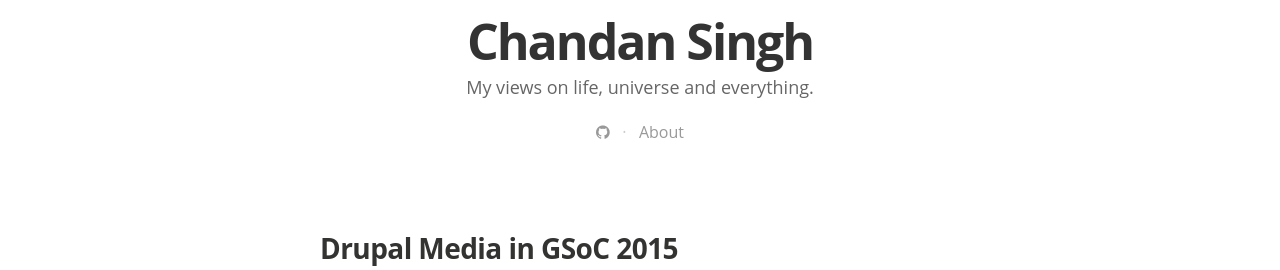
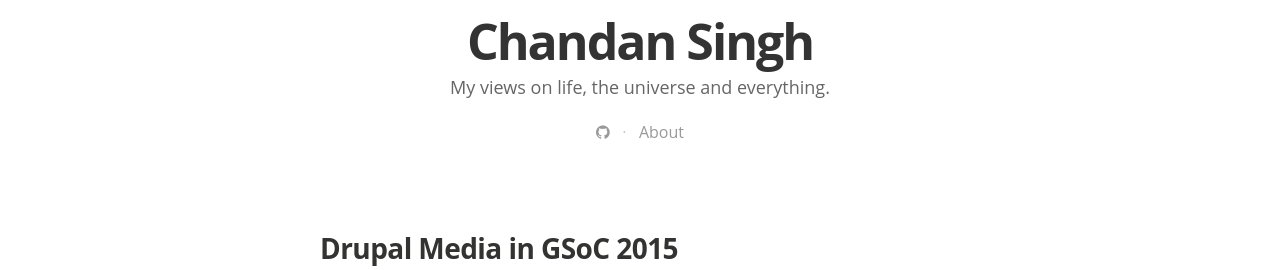
Before and after one commit to cs-shadow/cs-shadow.github.io, a Jekyll site: the page built from site/index.html, in a window 1280 px wide and 900 px high, scrolled down 333 px. Shown: the part 185-455 px from the top of the window. Built offline with Jekyll 4.4.1, drawn with Linux system fonts in a browser that asks for light colours; nearby versions of some CDN libraries; some web fonts are replaced; the list of posts is cut into pages by our own code; some of the changed lines change nothing that is shown.

Commit message:
Remove cruft from config.yml

```diff
--- a/site/_config.yml
+++ b/site/_config.yml
@@ -18,8 +18,8 @@
 
 # Site settings
 title: "Chandan Singh"
-description: > # this means to ignore newlines until "email:"
-   My views on life, universe and everything.
+description: >
+   My views on life, the universe and everything.
 
 email: chandan@chandansingh.net
 #blog logo
@@ -35,38 +35,13 @@
 
 url: "https://chandansingh.net" # the base hostname & protocol for your site
 baseurl: ""
-#used to display twitter cards
-twitter_handle: ''
 
-#fill in disqus shortname to use disqus
 disqus: chandansingh
 
-# social icons and sharing options
 social:
-#  - icon:	twitter
-#    url:	https://twitter.com/csshadow27
-#    desc: Follow me on twitter
-#    share_url: http://twitter.com/share
-#    share_title: ?text=
-#    share_link: "&amp;url="
-
-#  - icon:	facebook
-#    url:	https://facebook.com/???
-#    desc: Connect with me facebook
-#    share_url: https://www.facebook.com/sharer.php
-#    share_title: ?t=
-#    share_link: "&amp;u="
-
   - icon:	github
     url:	https://github.com/cs-shadow
-    desc:	Fork me on github
+    desc:	Find me on GitHub
     share_url:
     share_title:
     share_link:
-
-#  - icon:	google-plus
-#    url:	https://google.com/???
-#    desc:	Add me on google+
-#    share_url:
-#    share_title:
-#    share_link:
```
